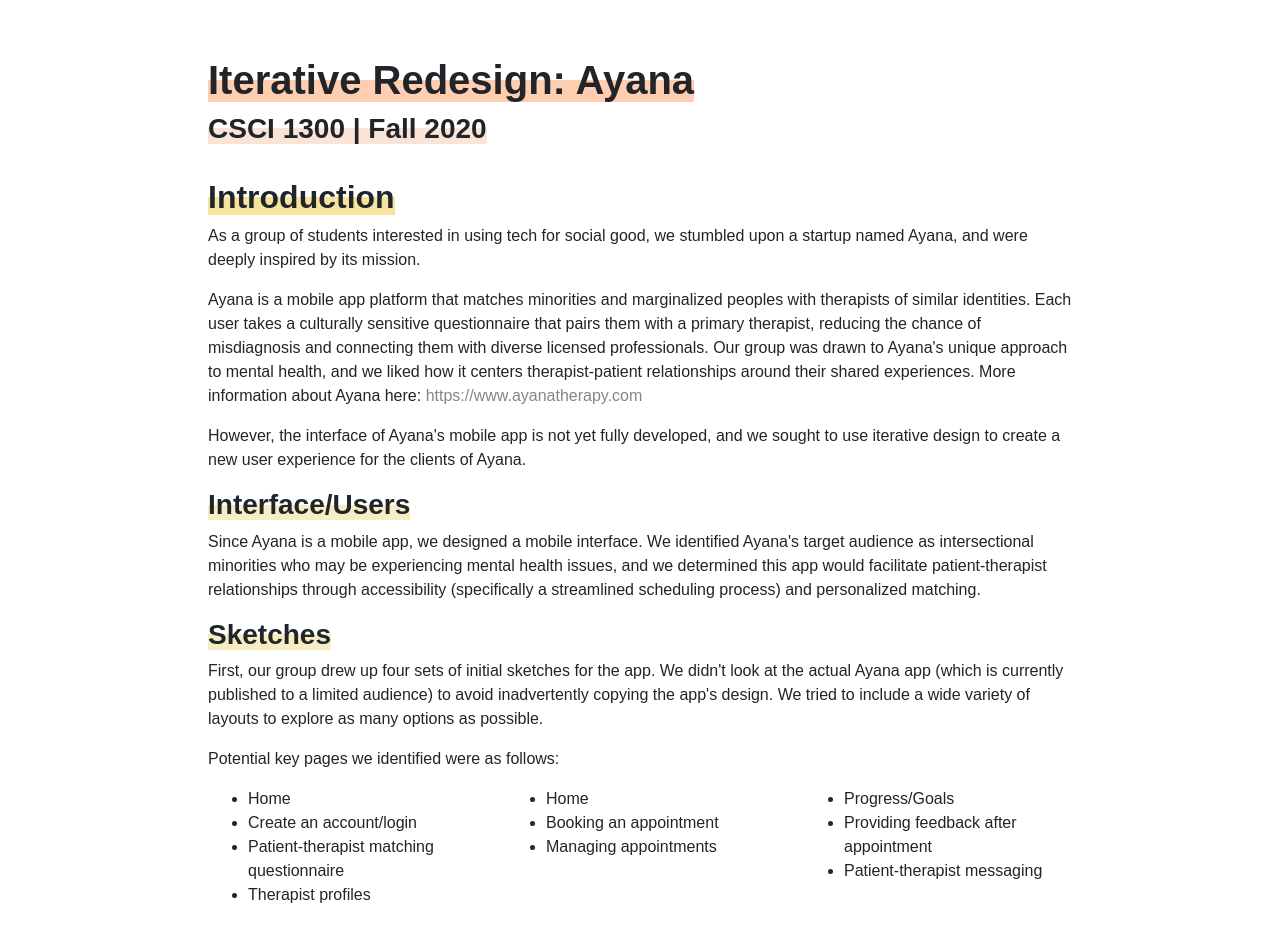
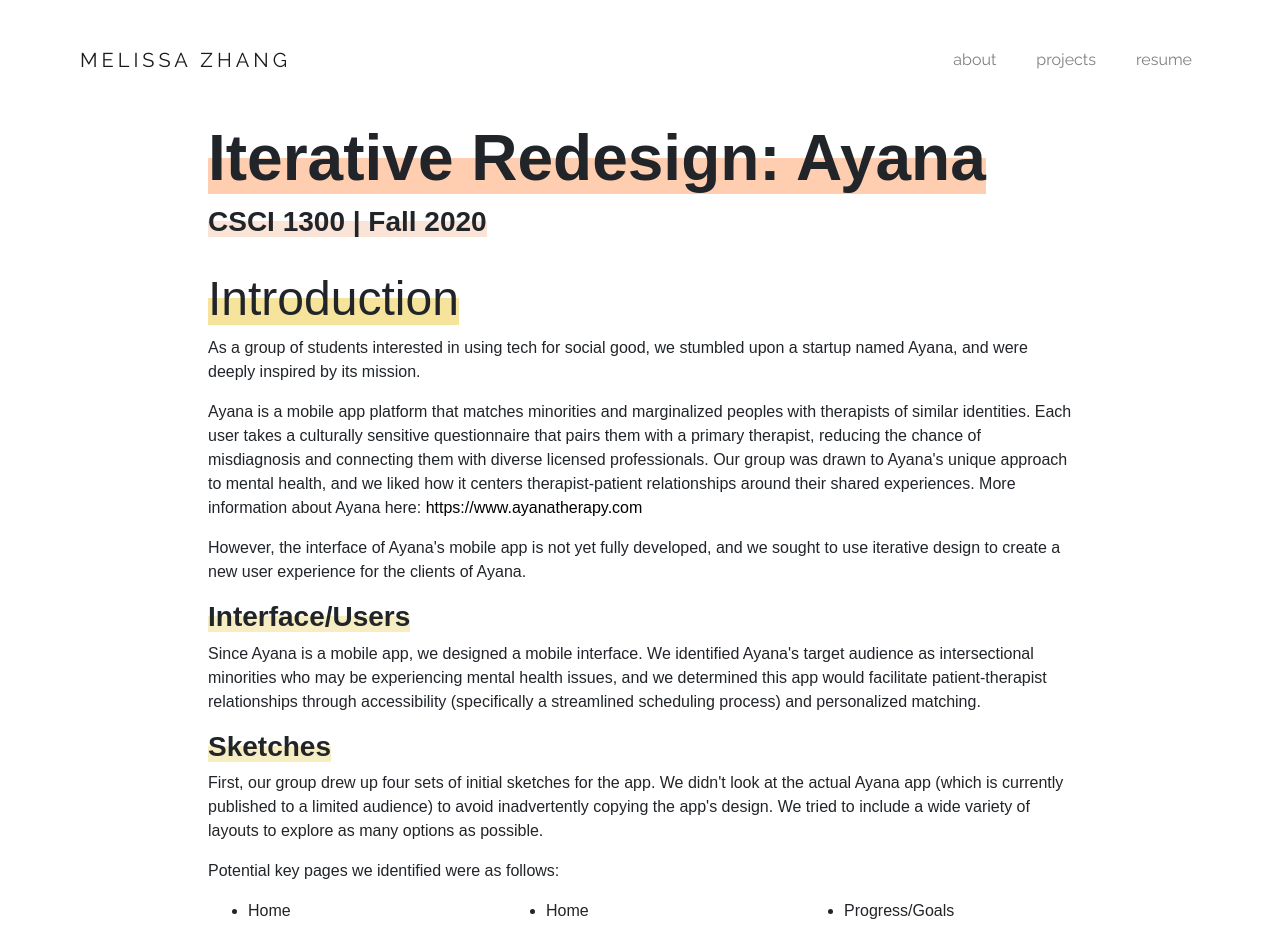
Before and after one commit to melissa-z/my-portfolio, a PHP site: page /ayana.html in a window 1280 px wide. Shown: the top 927 px of the page. Run offline with PHP 8.4, Linux system fonts and the light colour scheme.

Commit message:
add navbar and resume page

```diff
--- a/ayana.css
+++ b/ayana.css
@@ -1,6 +1,9 @@
 body {
     font-family: 'DM Sans', sans-serif;
     margin-bottom: 6rem;
+  }
+
+.content-container {
     margin-left: 7rem;
     margin-right: 7rem;
 }
--- a/ayana.html
+++ b/ayana.html
@@ -5,6 +5,7 @@
     <title>Melissa Zhang</title>
     <link rel="stylesheet" href="https://stackpath.bootstrapcdn.com/bootstrap/4.3.1/css/bootstrap.min.css" integrity="sha384-ggOyR0iXCbMQv3Xipma34MD+dH/1fQ784/j6cY/iJTQUOhcWr7x9JvoRxT2MZw1T" crossorigin="anonymous">
     <link rel="stylesheet" href="ayana.css">
+    <link rel="stylesheet" href="index.css">
     <link rel="stylesheet" href="navbar.css">
     <script src="https://ajax.googleapis.com/ajax/libs/jquery/3.5.1/jquery.min.js"></script>
     <script src="https://maxcdn.bootstrapcdn.com/bootstrap/4.3.1/js/bootstrap.min.js"></script>
@@ -12,11 +13,33 @@
   </head>
 
     <body>
+        <!-- NAVBAR -->
+        <nav class="navbar navbar-expand-sm navbar-light sticky-top pt-3" style="background-color: white;">
+            <button class="navbar-toggler" type="button" data-toggle="collapse" data-target="#navbarNav" aria-controls="navbarNav" aria-expanded="false" aria-label="Toggle navigation">
+                <span class="navbar-toggler-icon"></span>
+            </button>
+            <a class="navbar-brand" href="home.html">MELISSA ZHANG</a>
+            <div class="collapse navbar-collapse" id="navbarNav">
+                <ul class="navbar-nav ml-auto">
+                    <li class="nav-item pl-4">
+                        <a class="nav-link active" href="about.html">about<span class="sr-only">(current)</span></a>
+                    </li>
+                    <li class="nav-item pl-4">
+                        <a class="nav-link active" href="">projects<span class="sr-only">(current)</span></a>
+                    </li>
+                    <li class="nav-item pl-4">
+                        <a class="nav-link active" href="resume.html">resume<span class="sr-only">(current)</span></a>
+                    </li>
+                </ul>
+            </div>
+        </nav>
+        <div class="content-container">
             <div class="heading">
                 <h1><span class="highlight-1">Iterative Redesign: Ayana</span></h1>
                 <h3><span class="highlight-15">CSCI 1300 | Fall 2020</span></h3>
             </div>
 
+            <!-- INTRODUCTION -->
             <div class="section">
                 <h2><span class="highlight-2">Introduction</span></h2>
                 <p>
@@ -75,6 +98,7 @@
                 </div>
             </div>
 
+            <!-- LOW-FI WIREFRIMES -->
             <div class="section">
                 <h2><span class="highlight-3">Lo-fi Wireframes</span></h2>
                 <p>Based on our sketches, we created a set of low-fidelity wireframes in Figma to concretize our initial ideas. Since we used Figma rather than wireframing software like Balsamiq, our biggest challenge during this phase was keeping the mockups low-fidelity.</p>
@@ -91,6 +115,7 @@
                 </div>
             </div>
 
+            <!-- HI-FI PROTOTYPES -->
             <div class="section">
                 <h2><span class="highlight-4">Hi-fi Prototypes</span></h2>
                 <p>Next, we transformed our lo-fi wireframes to hi-fi prototypes in Figma. This was the stage when we started considering style elements (eg. color palette, typography, aesthetics) and added detailed interactions (eg. confirmation modals, input overlays). We created additional pages as needed, using Figma's prototyping tool to mimic user interactions with the app.</p>
@@ -99,6 +124,7 @@
                 </div>
             </div>
 
+            <!-- CRITIQUE AND ITERATION -->
             <div class="section">
                 <h2><span class="highlight-5">Critique and Iteration</span></h2>
                 <p>
@@ -149,7 +175,6 @@
                             <p>In the profile page, "your primary therapist" is now displayed as a card (in the same format as search results), and clicking it brings the user to the therapist's full profile.</p>
                         </div>
                     </div>
-
                     <div class="point flex row">
                         <div class="problem col-6">
                             Missing an option to set someone as your primary therapist.
@@ -158,7 +183,6 @@
                             A button was added to the therapist profile page to set the current therapist as the user's primary therapist.
                         </div>
                     </div>
-
                     <div class="point-last flex row">
                         <div class="problem col-6">
                             Inconsistencies in data (eg. names, dates, times) across different screens.
@@ -168,7 +192,6 @@
                         </div>
                     </div>
                 </div>
-
                 <p>Finally we combined all of this feedback and new ideas and incorporated them into an improved version of our prototype.</p>
                 <p>The final version can be found here: </p>
                 <div class="d-flex justify-content-center">
@@ -182,6 +205,7 @@
                 </div>
             </div>
 
+            <!-- USER TESTING -->
             <div class="section">
                 <h2><span class="highlight-6">User Testing</span></h2>
                 <p>We then submitted this finalized prototype to external users (on UserTesting.com) for one last iteration of review. </p>
@@ -211,6 +235,7 @@
                 <p>Ultimately, our three testers provided mostly positive feedback. All three liked the visual layout of the app and found it comprehensive and easy to navigate and use. One user suggested that we could include more integration with other applications such as google maps and google calendar to make it even easier for the user, which would definitely be a great addition for the next iteration of this design. Another thing that we would change in the next iteration would be adding more affordances to guide users through their interactions, and rephrasing some of the titles of our sections to be more explicit and intuitive.</p>
             </div>
 
+            <!-- OUTREACH -->
             <div class="section">
                 <h2><span class="highlight-7">Outreach</span></h2>
                 <p>Finally, we reached out to the original startup over email. In the email, we introduced ourselves, included a link to the hi-fi prototype, and explained the motivation behind our UIUX design choices. </p>
@@ -220,5 +245,6 @@
                 <h2><span class="highlight-8">Conclusion</span></h2>
                 <p>This project was a great chance to apply UIUX principles in a real-world context, and our team had a lot of fun throughout the design process. The group format was an amazing opportunity to both collaborate with fellow UIUX students while learning from each other; moreover, the fact that we were basing our designs off a real startup made our project feel that much more impactful. Overall, this project was a great exercise in design, teamwork, and creativity.</p>
             </div>
+        </div>
     </body>
 </html>
--- a/home.html
+++ b/home.html
@@ -27,7 +27,7 @@
                     <a class="nav-link active" href="">projects<span class="sr-only">(current)</span></a>
                 </li>
                 <li class="nav-item pl-4">
-                    <a class="nav-link active" href="resume.html">resume<span class="sr-only">(current)</span></a>
+                    <a class="nav-link active" href="./images/Melissa_Zhang_Resume.pdf">resume<span class="sr-only">(current)</span></a>
                 </li>
             </ul>
         </div>
@@ -56,7 +56,7 @@
                 <div class="description col-5 pt-5 pl-5">
                     <p class="tags" style="color: #BA80EF">UX | Mobile App Design | Iterative Design</p>
                     <h2 class="mb-3">Ayana</h2>
-                    <p>An app that connects marginalized communities with the mental health care professionals that are right for them</p>
+                    <p>Connect marginalized communities with the mental health care professionals that are right for them</p>
                 </div>
                 <div class="image-container col-7 d-flex justify-content-center align-items-center" style="background-color: #E4D8EF">
                     <img class='image'
```
Also changed, not shown: 1 other file. Lines whose indentation alone changed are shown as unchanged.
